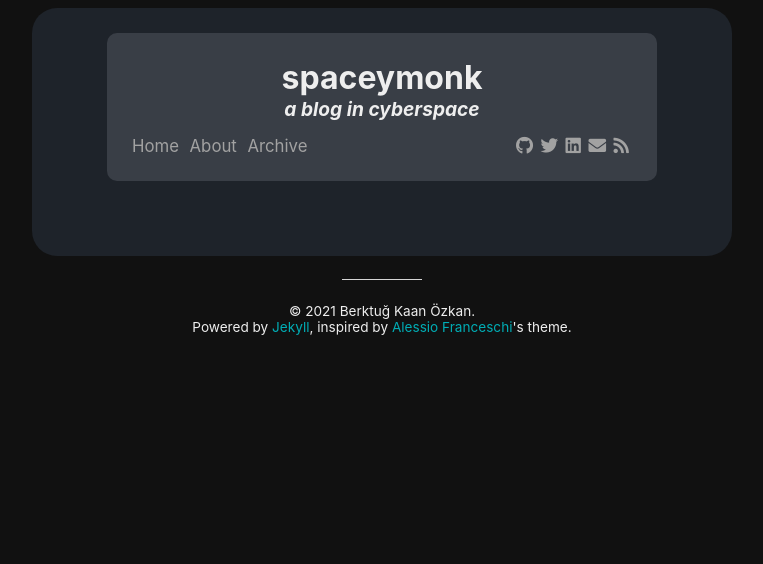
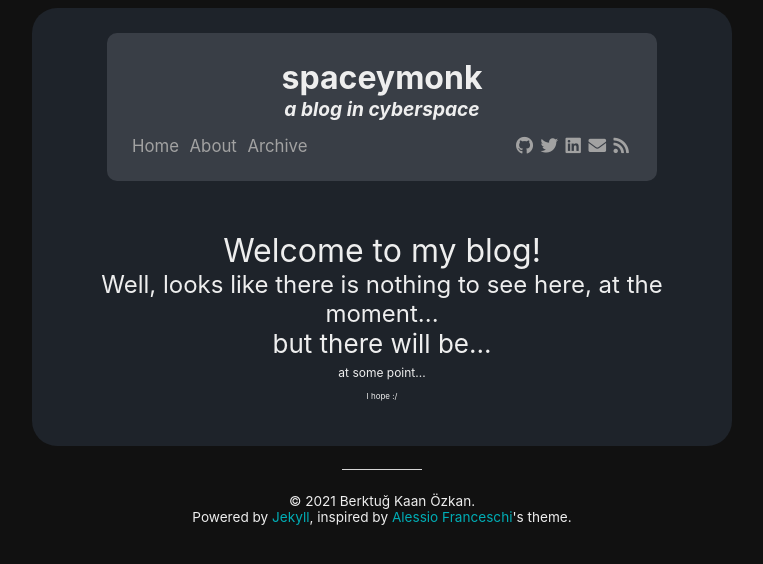
Before and after one commit to spaceymonk/spaceymonk.github.io, a Jekyll site: the page built from index.html, in a window 1280 px wide. Shown: the top 564 px of the page, without its empty margins (258-1021 px from the left). Built offline with Jekyll 4.4.1, drawn with Linux system fonts in a browser that asks for light colours; nearby versions of some CDN libraries; the list of posts is cut into pages by our own code.

Commit message:
introductary to blank site

```diff
--- a/_layouts/home.html
+++ b/_layouts/home.html
@@ -40,6 +40,8 @@ title: Home
 </div>
 {% endfor %}
 
+{{ content }}
+
 <!-- Pagination links -->
 <div class="paginator">
     {% if paginator.total_pages > 1 %}
--- a/index.html
+++ b/index.html
@@ -2,3 +2,11 @@
 layout: home
 title: Home
 ---
+
+<p style="text-align: center;">
+    <span style="font-size: 32px;">Welcome to my blog!</span> <br>
+    <span style="font-size: 24px;">Well, looks like there is nothing to see here, at the moment...</span> <br>
+    <span style="font-size: 26px;">but there will be...</span> <br>
+    <span style="font-size: 12px">at some point... </span> <br>
+    <span style="font-size: 8px">I hope :/</span>
+</p>
```
